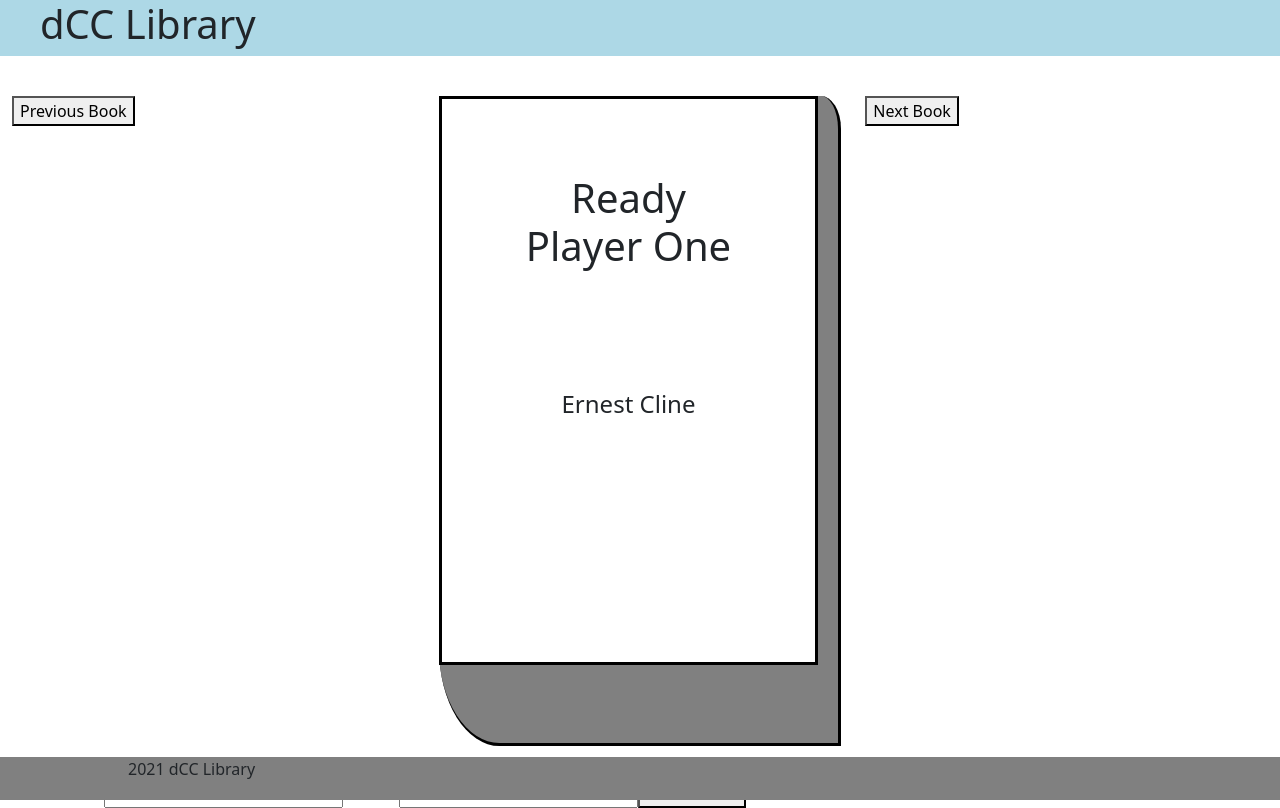
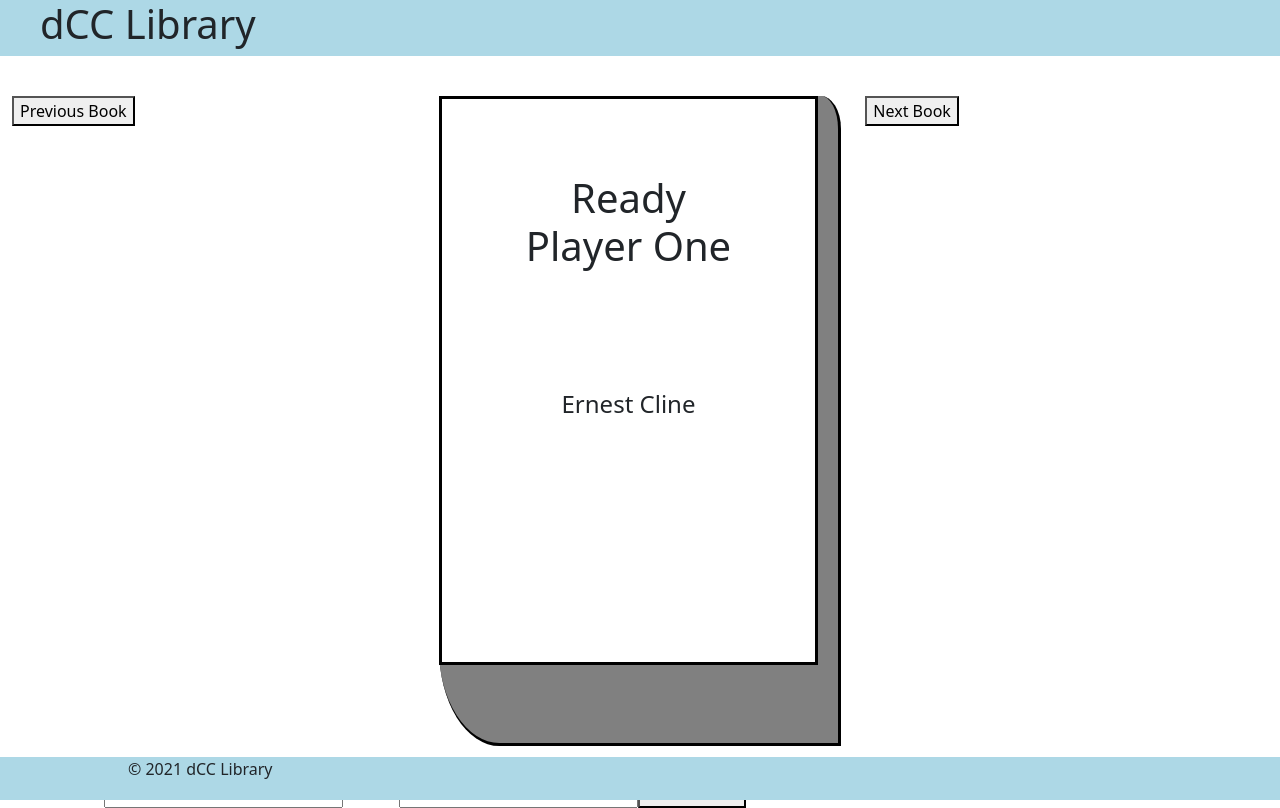
Before and after one commit to BrandonCarver93/DCCLibraryReact, a React (Create React App) app: page / in a window 1280 px wide. Built offline with nearby package versions, Linux system fonts and the light colour scheme.

Commit message:
fixed footer, so it stays at bottom of page when browser is resized

```diff
--- a/src/components/Footer/Footer.css
+++ b/src/components/Footer/Footer.css
@@ -1,8 +1,10 @@
 .footer {
-    background-color: grey;
+    background-color: lightblue;
     width: 100%;
-    position: absolute;
+    position: fixed;
     bottom: 0;
+    flex: auto;
+
 
 }
 
@@ -10,4 +12,5 @@
     padding-bottom: 0.2em;
     padding-left: 8em;
     text-align: left;
+    margin-top: 2em;
 }
--- a/src/components/Footer/Footer.jsx
+++ b/src/components/Footer/Footer.jsx
@@ -1,17 +1,17 @@
 import React from 'react';
 import './Footer.css';
 
-function Footer(props){
+const Footer = () => {
     return (
         <div className="row row-space">
             <div className="col-md-12" style={{padding: 0}}>
                 <div className="footer">
-                    <p>2021 dCC Library</p>
+                    <p>© 2021 dCC Library</p>
                 </div>
 
             </div>
         </div>
-    )
+    );
 }
 
 
```
